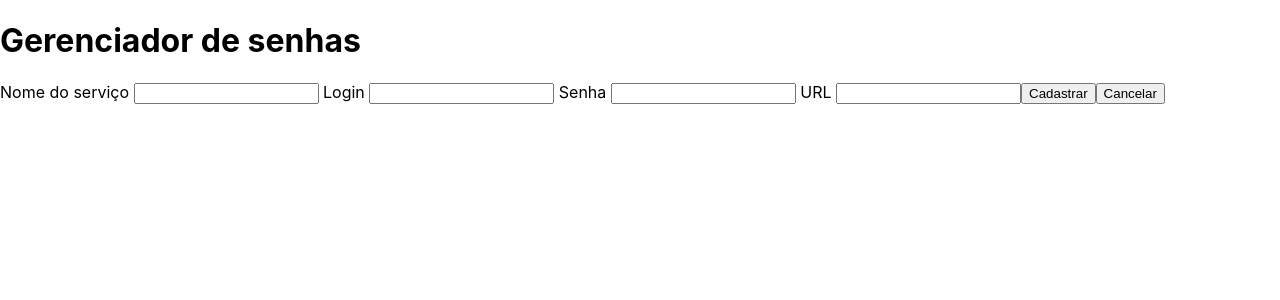
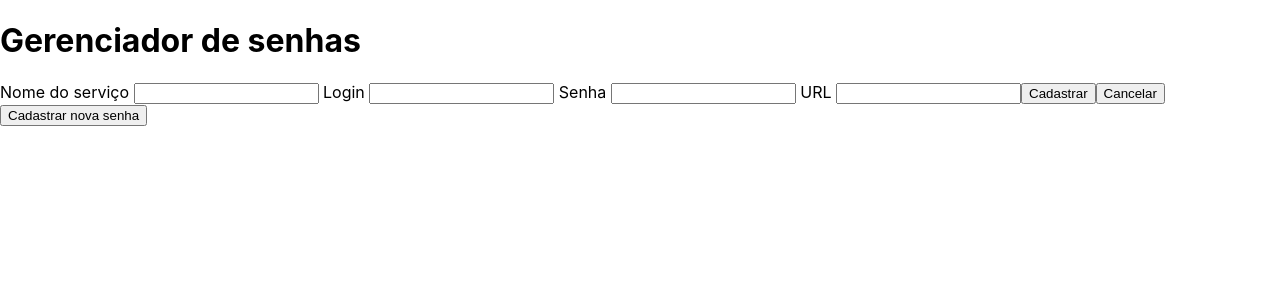
Before and after one commit to gabrielamaqu/Passaword-manager, a React (Vite) app: page / in a window 1280 px wide. Shown: the top 300 px of the page. Built offline with nearby package versions, Linux system fonts and the light colour scheme.

Commit message:
requisito 3

```diff
--- a/src/App.tsx
+++ b/src/App.tsx
@@ -1,13 +1,31 @@
+import React, { useState } from 'react';
 import './App.css';
 import Title from './components/Title';
 import Form from './components/Form';
 
 function App() {
+  const [mostrarBotao, setMostrarBotao] = useState(true);
+  const [mostrarFormulario, setMostrarFormulario] = useState(false);
+
+  const mostrarFormularioHandler = () => {
+    setMostrarBotao(false);
+    setMostrarFormulario(true);
+  };
+
+  const cancelarFormularioHandler = () => {
+    setMostrarBotao(true);
+    setMostrarFormulario(false);
+  };
+
   return (
-    <>
+    <div>
       <Title />
       <Form />
-    </>
+      {mostrarBotao && (
+        <button onClick={ mostrarFormularioHandler }>Cadastrar nova senha</button>
+      )}
+      {mostrarFormulario && <Form onCancel={ cancelarFormularioHandler } />}
+    </div>
   );
 }
 
--- a/src/components/Form.tsx
+++ b/src/components/Form.tsx
@@ -18,5 +18,4 @@ function Form() {
     </form>
   );
 }
-
 export default Form;
```
